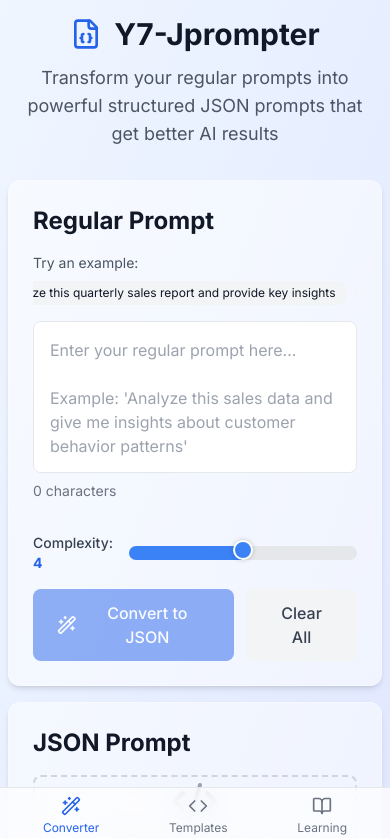
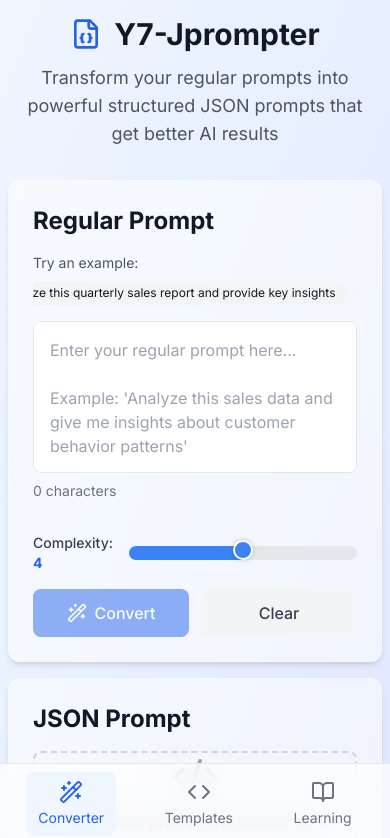
Before and after one commit to Y4NN777/Y7-Jprompter, a Next.js app: page / in a window 390 px wide. Shown: the top 838 px of the page. Built offline with nearby package versions, Linux system fonts and the light colour scheme; no server answers.

Commit message:
Fix mobile button layout and responsiveness
- Prevent layout flash on mobile by adding mounted state
- Improve mobile navigation buttons with larger touch targets
- Fix input panel buttons to stay on same line on mobile with responsive text

```diff
--- a/src/components/ConverterTab.tsx
+++ b/src/components/ConverterTab.tsx
@@ -1,5 +1,6 @@
 'use client';
 
+import { useState, useEffect } from 'react';
 import { useMediaQuery } from '@/hooks/useMediaQuery';
 import { Panel, PanelGroup, PanelResizeHandle } from 'react-resizable-panels';
 import { JSONPromptStructure } from '@/types';
@@ -36,7 +37,16 @@ export default function ConverterTab({
   complexity,
   setComplexity,
 }: ConverterTabProps) {
+  const [mounted, setMounted] = useState(false);
   const isMobile = useMediaQuery('(max-width: 768px)');
+
+  useEffect(() => {
+    setMounted(true);
+  }, []);
+
+  if (!mounted) {
+    return <div className="flex items-center justify-center h-64">Loading...</div>;
+  }
 
   if (isMobile) {
     return (
--- a/src/components/InputPanel.tsx
+++ b/src/components/InputPanel.tsx
@@ -162,22 +162,24 @@ Example: 'Analyze this sales data and give me insights about customer behavior p
         <button
           onClick={handleConvert}
           disabled={isLoading || !inputPrompt.trim()}
-          className="btn-primary flex items-center gap-2"
+          className="btn-primary flex items-center gap-2 flex-1 justify-center"
         >
           {isLoading ? (
             <div className="h-5 w-5 border-2 border-white border-t-transparent rounded-full animate-spin" />
           ) : (
             <Wand2 className="h-5 w-5" />
           )}
-          {isLoading ? 'Converting...' : 'Convert to JSON'}
+          <span className="hidden sm:inline">{isLoading ? 'Converting...' : 'Convert to JSON'}</span>
+          <span className="sm:hidden">{isLoading ? 'Converting...' : 'Convert'}</span>
         </button>
 
         <button
           onClick={clearAll}
-          className="btn-secondary"
+          className="btn-secondary flex-1"
           disabled={isLoading}
         >
-          Clear All
+          <span className="hidden sm:inline">Clear All</span>
+          <span className="sm:hidden">Clear</span>
         </button>
       </div>
 
--- a/src/components/ui/MobileNavigation.tsx
+++ b/src/components/ui/MobileNavigation.tsx
@@ -20,11 +20,11 @@ export default function MobileNavigation({ activeTab, setActiveTab }: MobileNavi
         <button
           key={id}
           onClick={() => setActiveTab(id)}
-          className={`flex flex-col items-center gap-1 text-xs transition-colors ${
-            activeTab === id ? 'text-blue-600' : 'text-gray-500'
+          className={`flex flex-col items-center gap-1 text-sm py-2 px-3 rounded-lg transition-colors ${
+            activeTab === id ? 'text-blue-600 bg-blue-50' : 'text-gray-500 hover:text-blue-600'
           }`}
         >
-          <Icon className="h-5 w-5" />
+          <Icon className="h-6 w-6" />
           {label}
         </button>
       ))}
```
